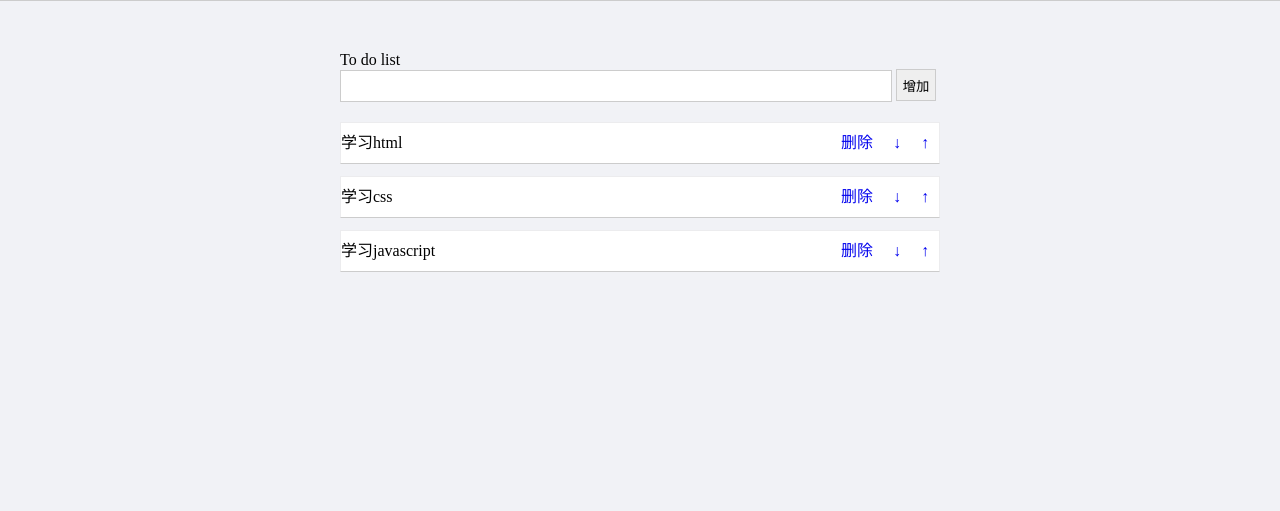
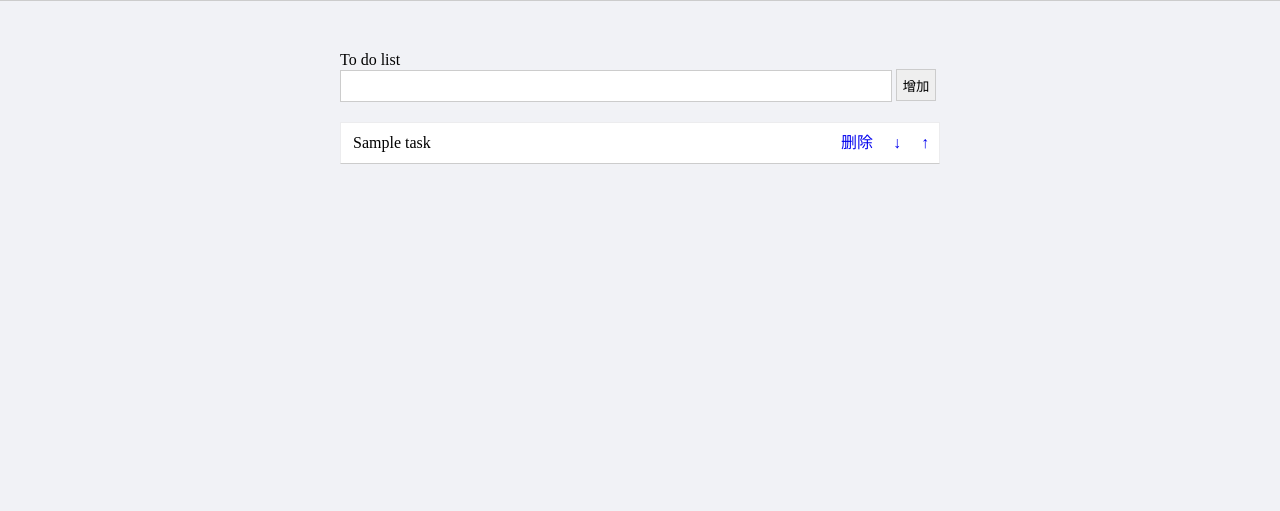
Before and after one commit to hcf1425/todolist, a Flask app: page / in a window 1280 px wide. Shown: the part 59-570 px from the top of the page. Run offline with Flask 2, Linux system fonts and the light colour scheme; the visitor is signed in with stand-in values (Sample User, id 1); tables that the repository leaves empty hold one stand-in row (values such as "Sample post").

Commit message:
任务添加前后端逻辑。

```diff
--- a/apps/__init__.py
+++ b/apps/__init__.py
@@ -56,4 +56,7 @@ def create_app():
     from apps.modules.passport import passport_blue
     app.register_blueprint(passport_blue)
 
+    from apps.modules.tasks import task_blue
+    app.register_blueprint(task_blue)
+
     return app
--- /dev/null
+++ b/apps/modules/tasks/__init__.py
@@ -0,0 +1,5 @@
+from flask import Blueprint
+
+task_blue = Blueprint("tasks",__name__,url_prefix="/task")
+
+from . import views
--- a/apps/modules/todolist/views.py
+++ b/apps/modules/todolist/views.py
@@ -1,20 +1,33 @@
 from . import todo_blue
 from flask import render_template
 from flask import current_app,session
-from apps.utils.models import Users
+from apps.utils.models import Users,Tasks
 
 @todo_blue.route('/')
 def index():
     user_id = session.get('user_id')
     user = None
+    tasks = []
+    task_list = []
+
     if user_id:
         try:
             user = Users.query.get(user_id)
         except Exception as e:
             current_app.logger.error(e)
 
+
+        try:
+            task_list = Tasks.query.filter(Tasks.user_id==user_id)
+        except:
+            current_app.logger.error(e)
+
+        for task in task_list:
+            tasks.append(task.title)
+
     context = {
-        'user': user.to_dict() if user else None
+        'user': user.to_dict() if user else None,
+        'tasks': tasks if task_list else None
     }
 
     return render_template('demo.html',context=context)
--- a/apps/static/css/todolist.css
+++ b/apps/static/css/todolist.css
@@ -46,3 +46,7 @@
     margin-left: auto;
     /*font-size: 30px;*/
 }
+.tasks{
+    color: #d81e06;
+    margin-left: 30%;
+}
--- a/apps/static/js/todolist.js
+++ b/apps/static/js/todolist.js
@@ -11,8 +11,30 @@ $(function(){
 				alert('请输入内容')
 				return
 			}
-			var $li = $('<li><span>'+ vals +'</span><a href="javascript:;" class="up"> ↑ </a><a href="javascript:;" class="down"> ↓ </a><a href="javascript:void(0);" class="del">删除</a></li>')
-			$('#list').prepend( $li )
+
+			// 发起添加任务请求
+			var params = {
+				"task":vals,
+			}
+			$.ajax({
+                url: "/task/add",
+                type: "POST",
+                contentType: "application/json",
+                data: JSON.stringify(params),
+                headers: {'X-CSRFToken': getCookie('csrf_token')},
+                success: function (repsonse) {
+                    if (repsonse.errno == '0') {
+                        location.reload()
+                        // alert("登录成功")
+                    }
+                    else {
+                        alert(repsonse.errmsg)
+                    }
+                }
+            })
+
+			// var $li = $('<li><span>'+ vals +'</span><a href="javascript:;" class="up"> ↑ </a><a href="javascript:;" class="down"> ↓ </a><a href="javascript:void(0);" class="del">删除</a></li>')
+			// $('#list').prepend( $li )
 		})
 
 		// $('a').click(function(){
--- a/apps/templates/demo.html
+++ b/apps/templates/demo.html
@@ -13,16 +13,13 @@
             <input type="button" name="" value="增加" id="btn1" class="inputbtn">
 
             <ul id="list" class="list">
-
-                <li><span>学习html</span><a href="javascript:;" class="up"> ↑ </a><a href="javascript:;" class="down"> ↓ </a><a href="javascript:void(0);" class="del">删除</a></li>
-
-
-
-                <li><span>学习css</span><a href="javascript:;" class="up"> ↑ </a><a href="javascript:;" class="down"> ↓ </a><a href="javascript:;" class="del">删除</a></li>
-
-
-
-                <li><span>学习javascript</span><a href="javascript:;" class="up"> ↑ </a><a href="javascript:;" class="down"> ↓ </a><a href="javascript:;" class="del">删除</a></li>
+                {% if context.tasks %}
+                    {% for task in context.tasks %}
+                        <li><span>&nbsp;&nbsp;&nbsp;{{ task }}</span><a href="javascript:;" class="up"> ↑ </a><a href="javascript:;" class="down"> ↓ </a><a href="javascript:void(0);" class="del">删除</a></li>
+                    {% endfor %}
+                    {% else %}
+                    &nbsp;&nbsp;&nbsp;<h1 class="tasks" >要不添加一个任务，弄着玩玩~</h1>
+                    {% endif %}
 
             </ul>
     {% else %}
```
Also changed, not shown: apps/modules/tasks/views.py (added, +45 -0 lines), apps/modules/passport/__init__.py (line endings or trailing spaces).
